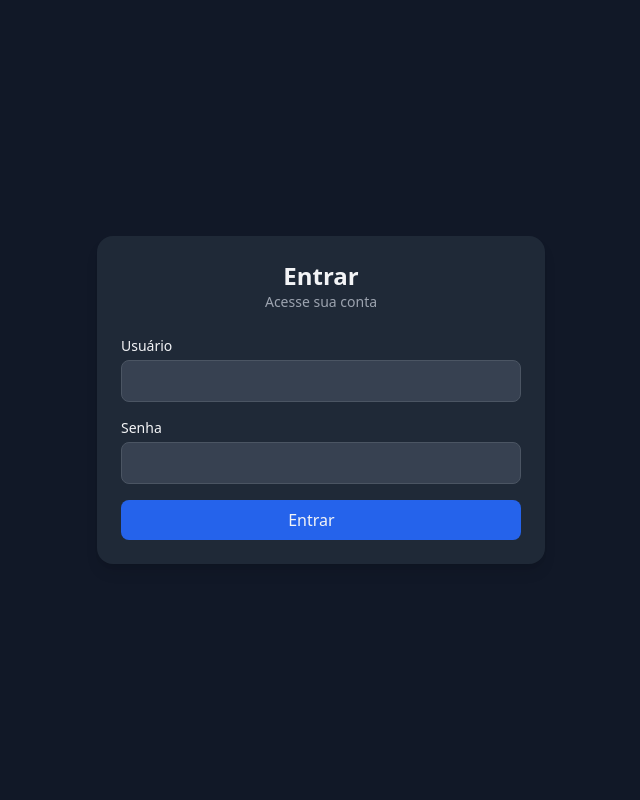
After one commit to Anailton10/leadbridge, a Django app: page /accounts/login/ in a window 1280 px wide. The commit adds this page. Shown: the whole page, without its empty margins (319-959 px from the left). Run offline with Django 5.2, Linux system fonts and the light colour scheme; some libraries are stand-ins or nearby versions.

Commit message:
feat: implement custom login functionality with tailored authentication form and views

```diff
--- /dev/null
+++ b/core/forms.py
@@ -0,0 +1,19 @@
+from django import forms
+from django.contrib.auth.forms import AuthenticationForm
+
+
+class CustomAuthForm(AuthenticationForm):
+    username = forms.CharField(
+        widget=forms.TextInput(
+            attrs={
+                "class": "w-full rounded-lg bg-gray-700 border-gray-600 focus:ring focus:ring-blue-500"
+            }
+        )
+    )
+    password = forms.CharField(
+        widget=forms.PasswordInput(
+            attrs={
+                "class": "w-full rounded-lg bg-gray-700 border-gray-600 focus:ring focus:ring-blue-500"
+            }
+        )
+    )
--- a/core/settings.py
+++ b/core/settings.py
@@ -135,3 +135,5 @@ STATIC_URL = "static/"
 DEFAULT_AUTO_FIELD = "django.db.models.BigAutoField"
 
 GROQ_API_KEY = config("GROQ_API_KEY")
+LOGOUT_REDIRECT_URL = "login"
+LOGIN_REDIRECT_URL = "leads:list_partial"
--- a/core/templates/base.html
+++ b/core/templates/base.html
@@ -3,8 +3,6 @@
 <head>
   <meta charset="UTF-8">
   <title>{% block title %}Chat{% endblock %}</title>
-
-  <!-- Config do Tailwind (evita falha silenciosa) -->
   <script>
     tailwind.config = {
       theme: {
@@ -12,13 +10,8 @@
       }
     }
   </script>
-
-  <!-- CDN mais confiável -->
   <script src="https://cdn.tailwindcss.com?plugins=forms,typography"></script>
-
-  <!-- HTMX -->
   <script src="https://unpkg.com/htmx.org@1.9.12"></script>
-
   <style>
     .htmx-indicator {
       opacity: 0;
@@ -26,35 +19,29 @@
       transform: translateY(4px);
       transition: opacity 180ms ease, transform 180ms ease, visibility 180ms ease;
     }
-
     .htmx-request .htmx-indicator,
     .htmx-indicator.htmx-request {
       opacity: 1;
       visibility: visible;
       transform: translateY(0);
     }
-
     .typing-dot {
       animation: typing-bounce 1.1s infinite ease-in-out;
     }
-
     .typing-dot:nth-child(2) { animation-delay: 0.15s; }
     .typing-dot:nth-child(3) { animation-delay: 0.3s; }
-
     @keyframes typing-bounce {
       0%, 80%, 100% { transform: translateY(0); opacity: 0.35; }
       40% { transform: translateY(-4px); opacity: 1; }
     }
   </style>
 </head>
-
 <body class="bg-gray-900 text-gray-100 min-h-screen flex flex-col">
   {% if user.is_authenticated %}
     {% include "components/_navbar.html" with title="Atendimento" %}
   {% endif %}
-  <main class="flex-1 overflow-hidden">
+  <main class="flex-1 flex items-center justify-center overflow-auto">
     {% block content %}{% endblock %}
   </main>
-
 </body>
 </html>
--- /dev/null
+++ b/core/templates/registration/login.html
@@ -0,0 +1,51 @@
+{% extends "base.html" %}
+{% block title %}Login{% endblock %}
+{% block content %}
+<div class="w-full max-w-md bg-gray-800 rounded-2xl shadow-lg p-6 space-y-6">
+
+  <!-- Título -->
+  <div class="text-center">
+    <h1 class="text-2xl font-semibold">Entrar</h1>
+    <p class="text-sm text-gray-400">Acesse sua conta</p>
+  </div>
+
+  <!-- Form -->
+  <form method="post" class="space-y-4">
+    {% csrf_token %}
+    <div
+      id="form-container"
+      class="space-y-4"
+      hx-post="{% url 'login' %}"
+      hx-target="#form-container"
+      hx-swap="outerHTML"
+      hx-trigger="submit from:form"
+    >
+      <!-- Username -->
+      <div>
+        <label class="block text-sm mb-1">Usuário</label>
+        {{ form.username }}
+      </div>
+      <!-- Password -->
+      <div>
+        <label class="block text-sm mb-1">Senha</label>
+        {{ form.password }}
+      </div>
+      <!-- Errors -->
+      {% if form.errors %}
+        <div class="text-sm text-red-400">
+          Usuário ou senha inválidos
+        </div>
+      {% endif %}
+      <!-- Submit -->
+      <button
+        type="submit"
+        class="w-full bg-blue-600 hover:bg-blue-500 transition rounded-lg py-2 font-medium flex items-center justify-center gap-2"
+      >
+        Entrar
+        <span class="htmx-indicator text-sm">...</span>
+      </button>
+    </div>
+  </form>
+
+</div>
+{% endblock %}
--- a/core/urls.py
+++ b/core/urls.py
@@ -17,9 +17,11 @@ Including another URLconf
 
 from django.contrib import admin
 from django.urls import include, path
+from . import views
 
 urlpatterns = [
     path("admin/", admin.site.urls),
+    path("accounts/login/", views.CustomLoginView.as_view(), name="login"),
     # path("promoter/", include("promoter.urls")),
     path("chat/", include("chat.urls")),
     path("leads/", include("leads.urls")),
--- /dev/null
+++ b/core/views.py
@@ -0,0 +1,7 @@
+from django.contrib.auth.views import LoginView
+from .forms import CustomAuthForm
+
+
+class CustomLoginView(LoginView):
+    template_name = "registration/login.html"
+    authentication_form = CustomAuthForm
--- a/leads/views.py
+++ b/leads/views.py
@@ -1,17 +1,18 @@
 from django.views import generic, View
 from django.shortcuts import render
+from django.contrib.auth.mixins import LoginRequiredMixin
 
 from .models import Lead
 
 
 # Create your views here.
-class LeadsListView(generic.ListView):
+class LeadsListView(LoginRequiredMixin, generic.ListView):
     model = Lead
     template_name = "leads_list.html"
     context_object_name = "leads"
 
 
-class LeadsListPartialView(View):
+class LeadsListPartialView(LoginRequiredMixin, View):
     def get(self, request):
         leads = Lead.objects.select_related("promoter__state")
         return render(request, "partials/_leads_table.html", {"leads": leads})
```
Also changed, not shown: leads/templates/leads_list.html (+1 -6 lines).
